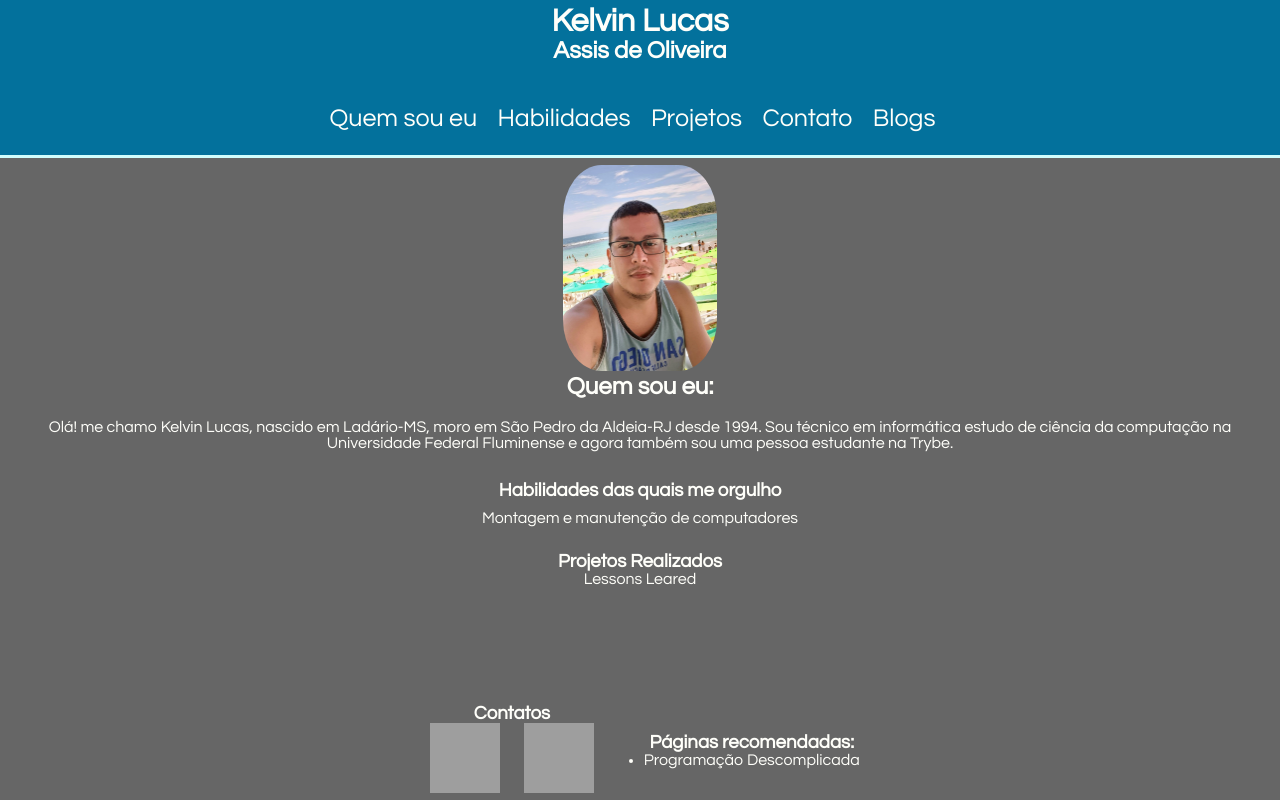
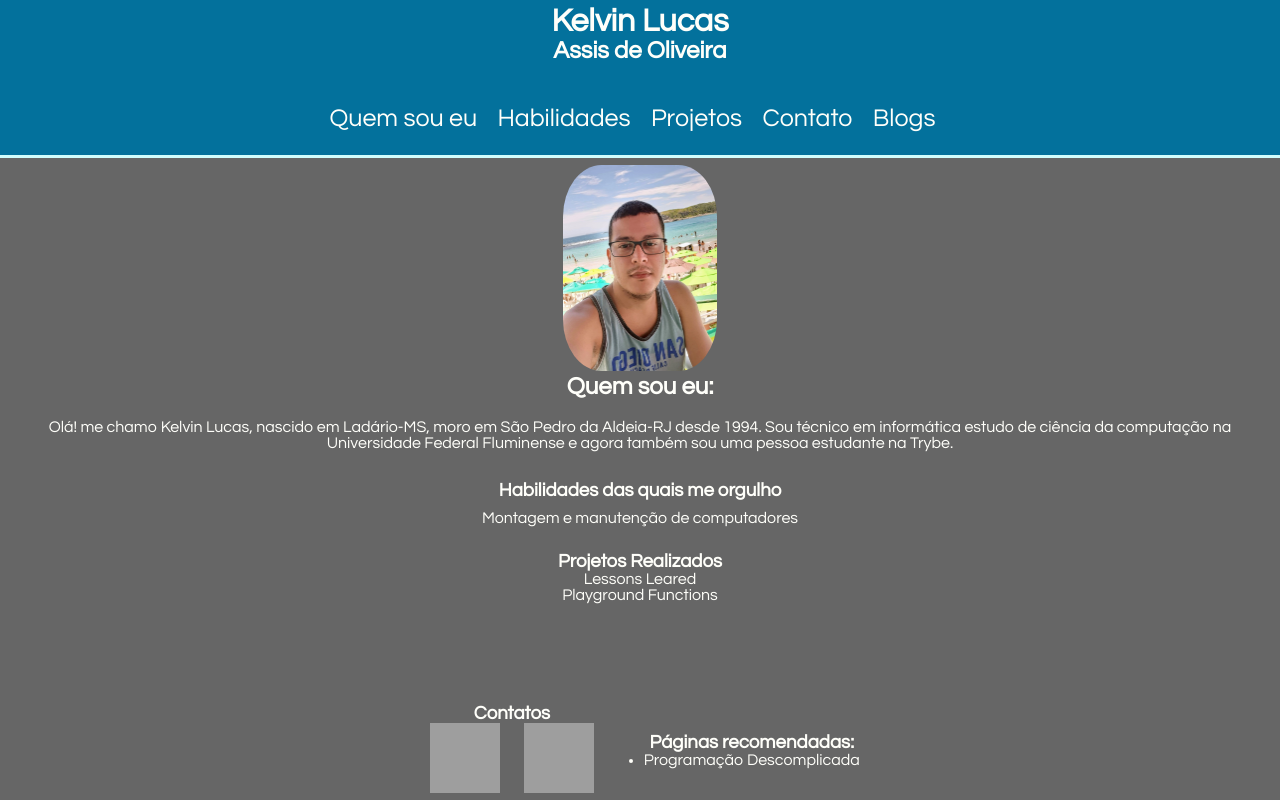
Before and after one commit to klaolp/klaolp.github.io, a plain HTML site: page index.html in a window 1280 px wide. Drawn offline with Linux system fonts and the light colour scheme; grey boxes are pictures that could not be loaded.

Commit message:
Inserção Projeto Playground Functions

```diff
--- a/index.html
+++ b/index.html
@@ -49,6 +49,11 @@
                             Lessons Leared
                         </a>
                     </li>
+                    <li>
+                        <a href="https://github.com/klaolp/projeto-playground-functions-trybe">
+                            Playground Functions
+                        </a>
+                    </li>
                 </ul>
             </div>
 
```
